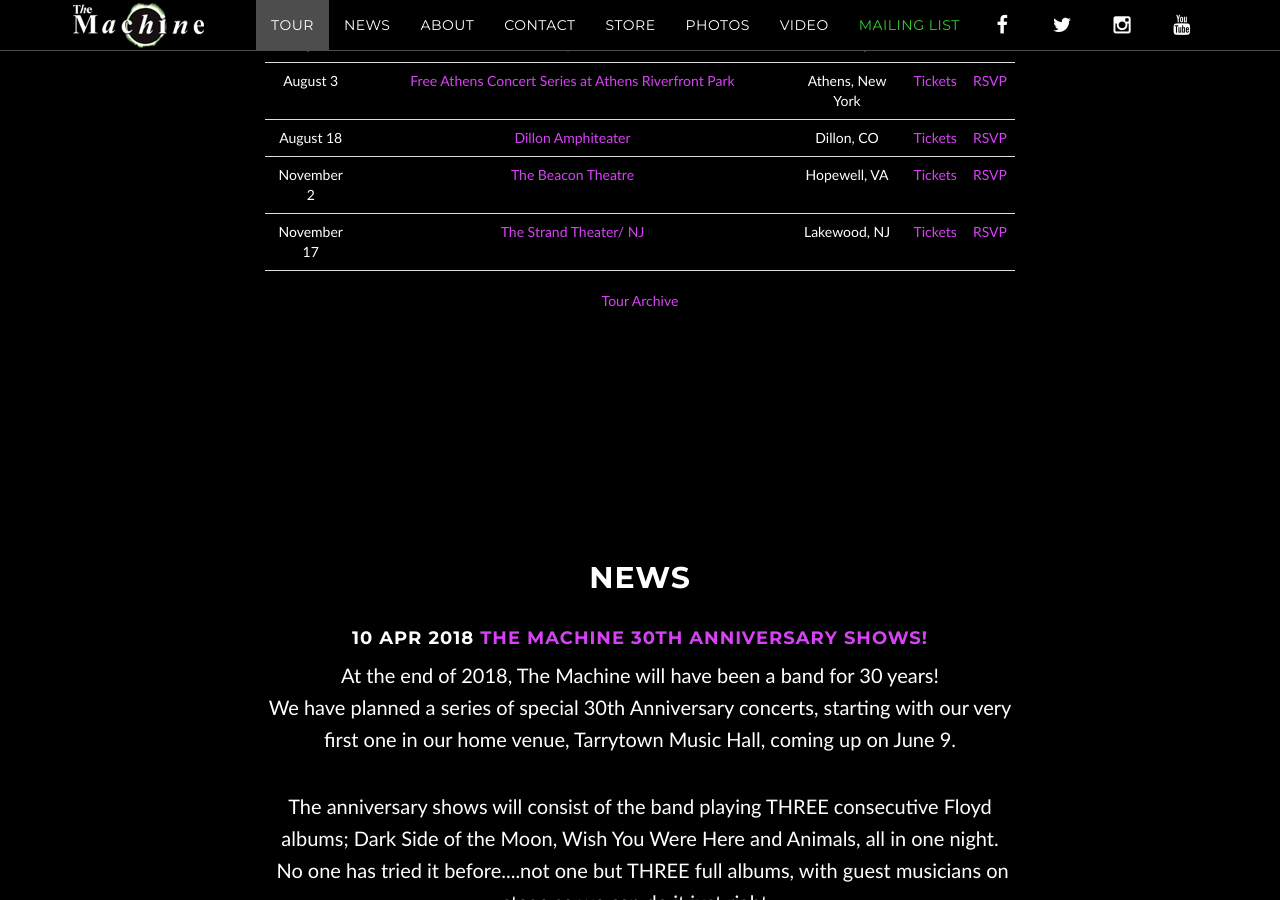
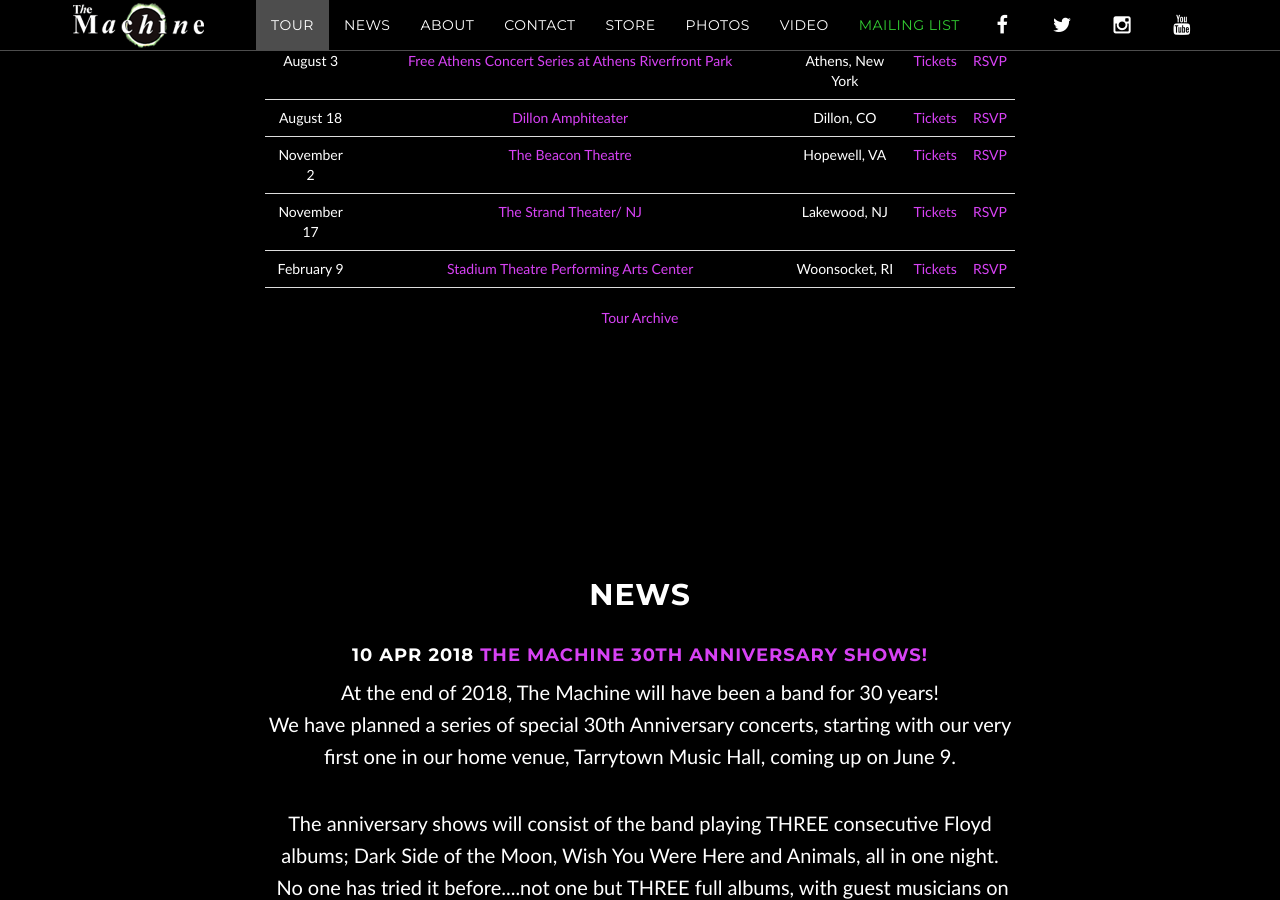
Before and after one commit to machineweb/machineweb.github.io, a Jekyll site: the page built from index.html, in a window 1280 px wide and 900 px high, scrolled down 1292 px. Built offline with Jekyll 4.4.1, drawn with Linux system fonts in a browser that asks for light colours; comment, search, counter and statistics services are not loaded.

Commit message:
New tour item

```diff
--- a/_data/tour.yml
+++ b/_data/tour.yml
@@ -3444,3 +3444,11 @@
     tickets-url: "http://thebeacontheatreva.com/shows-2/"
     rsvp-url: "https://www.facebook.com/events/167182873992562/"
     order: "1541131200000"
+
+  - date: "February 9 2019"
+    venue: "Stadium Theatre Performing Arts Center"
+    venue-url: "https://www.stadiumtheatre.com/"
+    location: "Woonsocket, RI"
+    tickets-url: "https://www.stadiumtheatre.com/"
+    rsvp-url: "https://www.facebook.com/events/892347120939373/"
+    order: "1549688400000"
```
